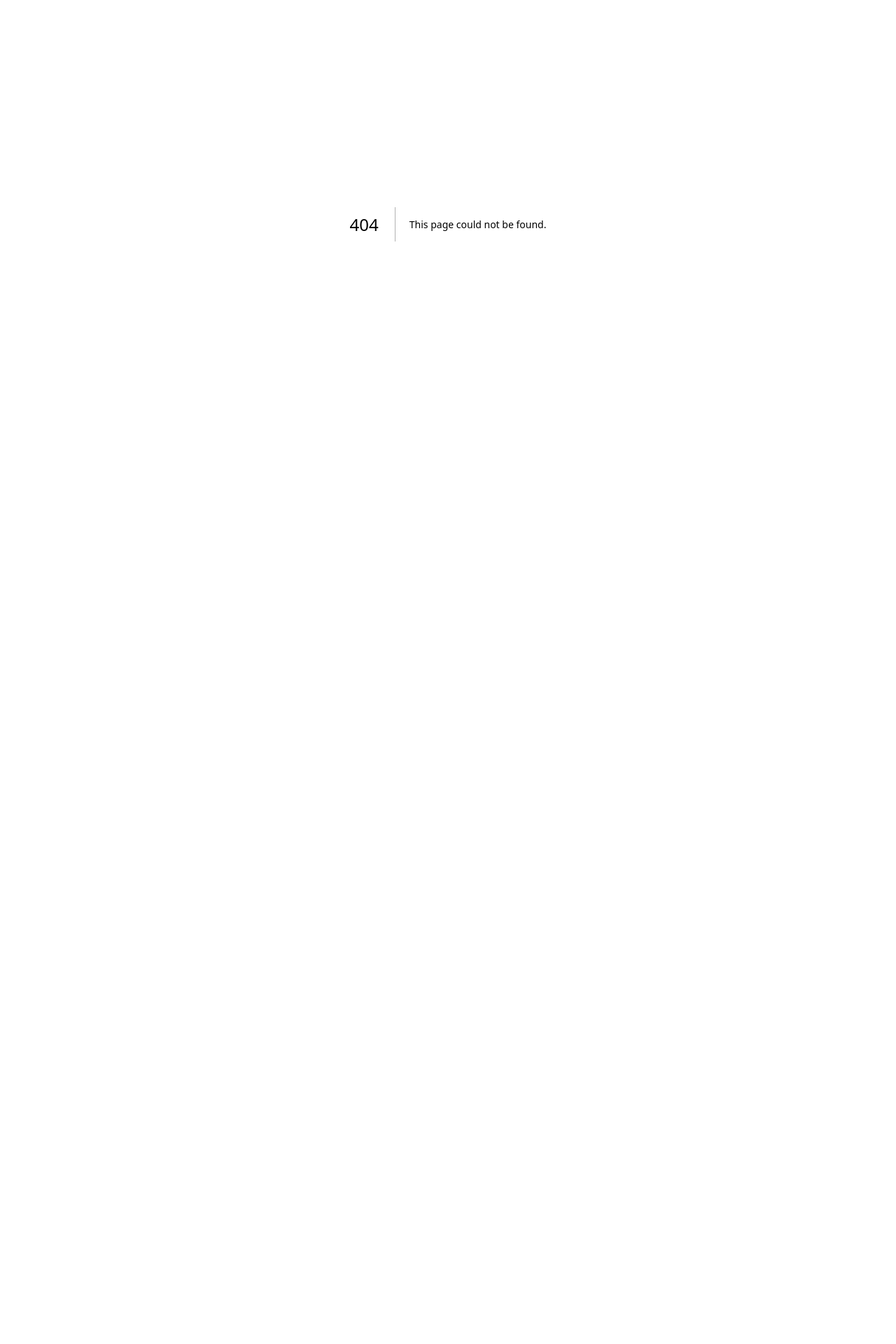
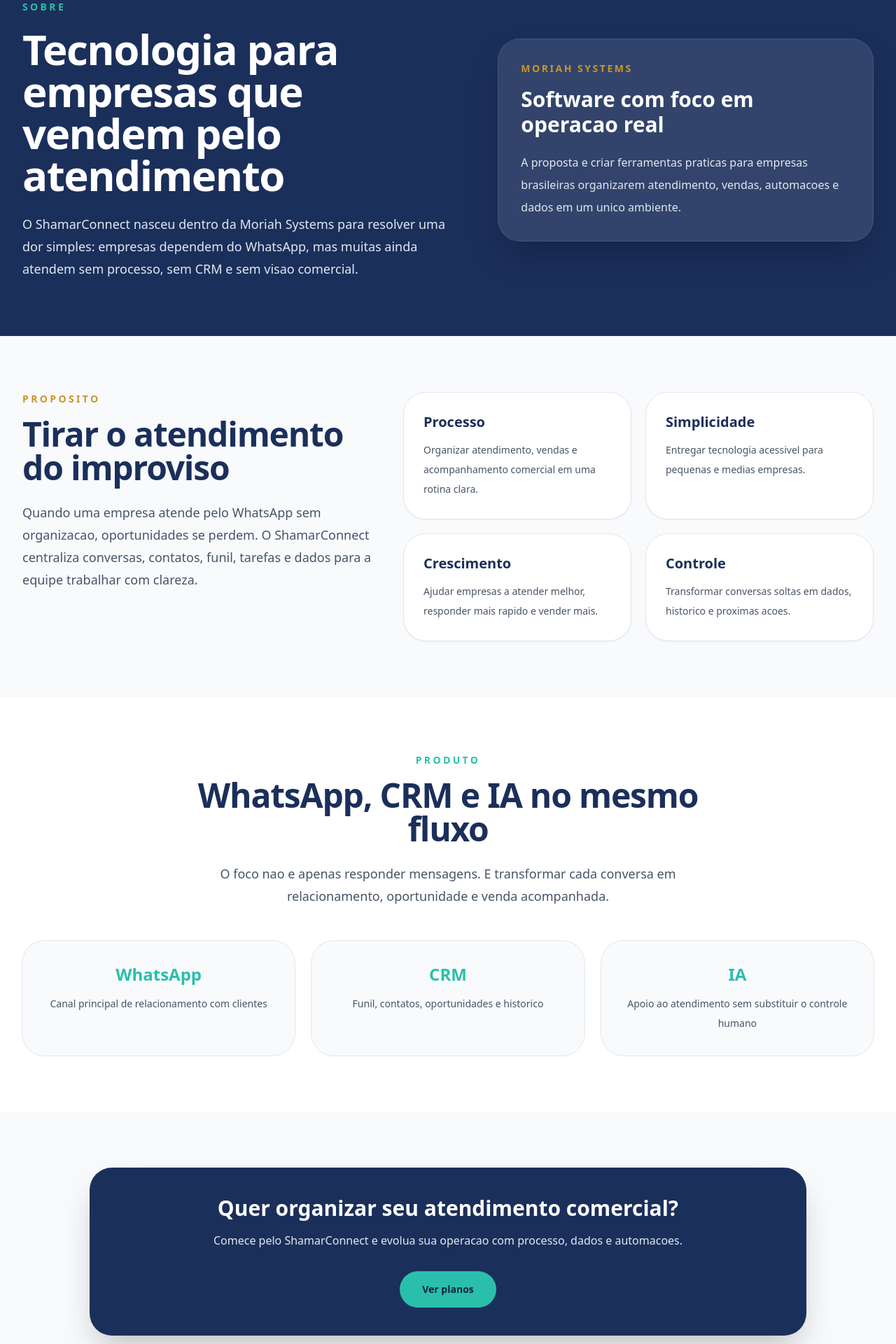
Before and after one commit to akccastro-allan/Shamar-Connect, a Next.js app: page /sobre in a window 1280 px wide. Before the commit this address had no page. Shown: the part 80-2000 px from the top of the page at 70% size. Before the commit the page ends 800 px from the top, so only its background shows below. Built offline with nearby package versions, Linux system fonts and the light colour scheme.

Commit message:
Cria pagina sobre institucional

```diff
--- /dev/null
+++ b/app/(site)/sobre/page.tsx
@@ -0,0 +1,85 @@
+import Link from "next/link";
+import type { Metadata } from "next";
+
+export const metadata: Metadata = {
+  title: "Sobre",
+  description: "Conheca a Moriah Systems e o proposito do ShamarConnect.",
+};
+
+const values = [
+  ["Processo", "Organizar atendimento, vendas e acompanhamento comercial em uma rotina clara."],
+  ["Simplicidade", "Entregar tecnologia acessivel para pequenas e medias empresas."],
+  ["Crescimento", "Ajudar empresas a atender melhor, responder mais rapido e vender mais."],
+  ["Controle", "Transformar conversas soltas em dados, historico e proximas acoes."],
+];
+
+const stats = [
+  ["WhatsApp", "Canal principal de relacionamento com clientes"],
+  ["CRM", "Funil, contatos, oportunidades e historico"],
+  ["IA", "Apoio ao atendimento sem substituir o controle humano"],
+];
+
+export default function SobrePage() {
+  return (
+    <main className="bg-[#F8FAFC] text-slate-950">
+      <section className="bg-[#1B2F5B] px-6 py-20 text-white lg:px-8">
+        <div className="mx-auto grid max-w-7xl gap-12 lg:grid-cols-[1fr_0.85fr] lg:items-center">
+          <div>
+            <p className="text-sm font-black uppercase tracking-[0.24em] text-[#2ABFAB]">Sobre</p>
+            <h1 className="mt-5 text-4xl font-black tracking-tight sm:text-6xl">Tecnologia para empresas que vendem pelo atendimento</h1>
+            <p className="mt-6 max-w-3xl text-lg leading-8 text-slate-200">O ShamarConnect nasceu dentro da Moriah Systems para resolver uma dor simples: empresas dependem do WhatsApp, mas muitas ainda atendem sem processo, sem CRM e sem visao comercial.</p>
+          </div>
+          <div className="rounded-[2rem] border border-white/10 bg-white/10 p-8 shadow-2xl backdrop-blur">
+            <p className="text-sm font-black uppercase tracking-[0.18em] text-[#C9952A]">Moriah Systems</p>
+            <h2 className="mt-4 text-3xl font-black">Software com foco em operacao real</h2>
+            <p className="mt-5 leading-8 text-slate-200">A proposta e criar ferramentas praticas para empresas brasileiras organizarem atendimento, vendas, automacoes e dados em um unico ambiente.</p>
+          </div>
+        </div>
+      </section>
+
+      <section className="mx-auto max-w-7xl px-6 py-20 lg:px-8">
+        <div className="grid gap-10 lg:grid-cols-[0.75fr_1fr] lg:items-start">
+          <div>
+            <p className="text-sm font-black uppercase tracking-[0.24em] text-[#C9952A]">Proposito</p>
+            <h2 className="mt-4 text-3xl font-black tracking-tight text-[#1B2F5B] sm:text-5xl">Tirar o atendimento do improviso</h2>
+            <p className="mt-6 text-lg leading-8 text-slate-600">Quando uma empresa atende pelo WhatsApp sem organizacao, oportunidades se perdem. O ShamarConnect centraliza conversas, contatos, funil, tarefas e dados para a equipe trabalhar com clareza.</p>
+          </div>
+          <div className="grid gap-5 sm:grid-cols-2">
+            {values.map(([title, text]) => (
+              <article key={title} className="rounded-[2rem] border border-slate-200 bg-white p-7 shadow-sm">
+                <h3 className="text-xl font-black text-[#1B2F5B]">{title}</h3>
+                <p className="mt-3 text-sm leading-7 text-slate-600">{text}</p>
+              </article>
+            ))}
+          </div>
+        </div>
+      </section>
+
+      <section className="bg-white py-20">
+        <div className="mx-auto max-w-7xl px-6 lg:px-8">
+          <div className="mx-auto max-w-3xl text-center">
+            <p className="text-sm font-black uppercase tracking-[0.24em] text-[#2ABFAB]">Produto</p>
+            <h2 className="mt-4 text-3xl font-black tracking-tight text-[#1B2F5B] sm:text-5xl">WhatsApp, CRM e IA no mesmo fluxo</h2>
+            <p className="mt-6 text-lg leading-8 text-slate-600">O foco nao e apenas responder mensagens. E transformar cada conversa em relacionamento, oportunidade e venda acompanhada.</p>
+          </div>
+          <div className="mt-12 grid gap-6 md:grid-cols-3">
+            {stats.map(([title, text]) => (
+              <article key={title} className="rounded-[2rem] bg-[#F8FAFC] p-8 text-center ring-1 ring-slate-200">
+                <h3 className="text-2xl font-black text-[#2ABFAB]">{title}</h3>
+                <p className="mt-3 text-sm leading-7 text-slate-600">{text}</p>
+              </article>
+            ))}
+          </div>
+        </div>
+      </section>
+
+      <section className="px-6 py-20 lg:px-8">
+        <div className="mx-auto max-w-5xl rounded-[2rem] bg-[#1B2F5B] p-10 text-center text-white shadow-2xl">
+          <h2 className="text-3xl font-black">Quer organizar seu atendimento comercial?</h2>
+          <p className="mx-auto mt-4 max-w-2xl text-slate-200">Comece pelo ShamarConnect e evolua sua operacao com processo, dados e automacoes.</p>
+          <Link href="/planos" className="mt-8 inline-flex rounded-full bg-[#2ABFAB] px-8 py-4 text-sm font-black text-[#10233F]">Ver planos</Link>
+        </div>
+      </section>
+    </main>
+  );
+}
```
